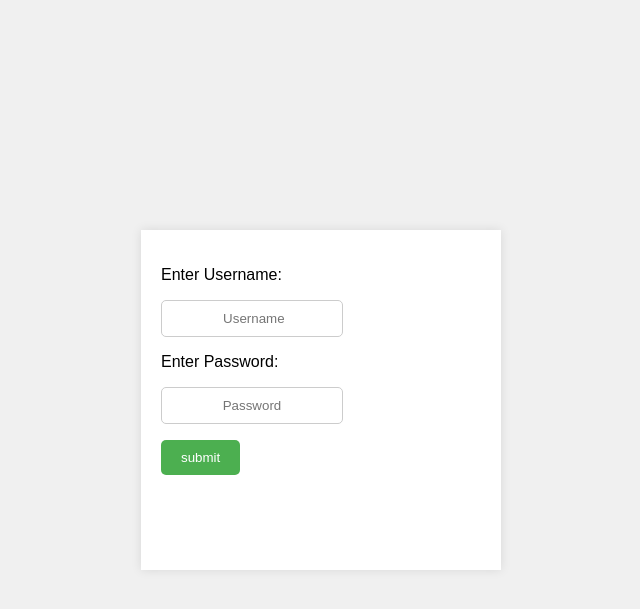
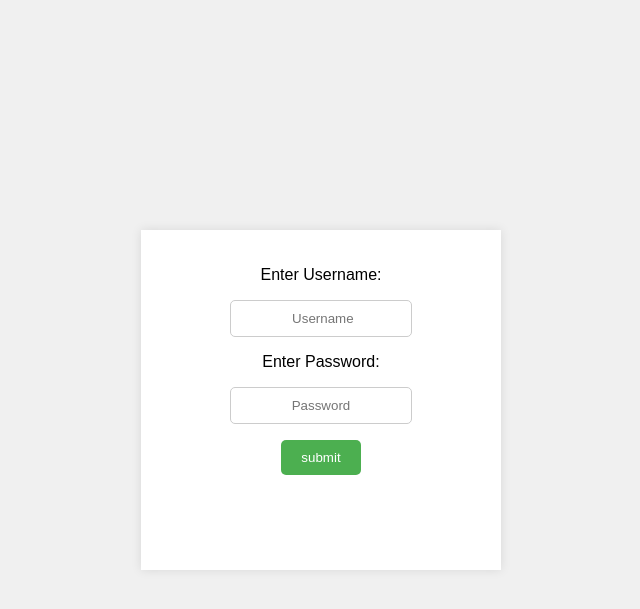
Before and after one commit to sarthakmaniar27/CSCI-5828-GitGurus, a Flask app: page /login in a window 1280 px wide. Shown: the top 609 px of the page, without its empty margins (319-959 px from the left). Run offline with Flask 2, Linux system fonts and the light colour scheme.

Commit message:
Update login.html
wrapped error-message in form

```diff
--- a/templates/login.html
+++ b/templates/login.html
@@ -10,16 +10,16 @@
     </style>
 </head>
 <body>
-    {% if error %}
-        <div id="error-message">{{ error }}</div>
-    {% endif %}
     <form action="/login" method="POST">
-        <p>Enter Username:</p>
-        <p><input type="text" name="username" placeholder=" Username"/></p>
-        <p>Enter Password:</p>
-        <p><input type="password" name="password" placeholder="Password"/></p>
+        {% if error %}
+            <div id="error-message">{{ error }}</div>
+        {% endif %}
+        <p style="text-align: center;">Enter Username:</p>
+        <p style="text-align: center;"><input type="text" name="username" placeholder=" Username"/></p>
+        <p style="text-align: center;">Enter Password:</p>
+        <p style="text-align: center;"><input type="password" name="password" placeholder="Password"/></p>
 
-        <p><input type="submit" value="submit" /></p>
+        <p style="text-align: center;"><input type="submit" value="submit" /></p>
     </form>
 </body>
 </html>
```
